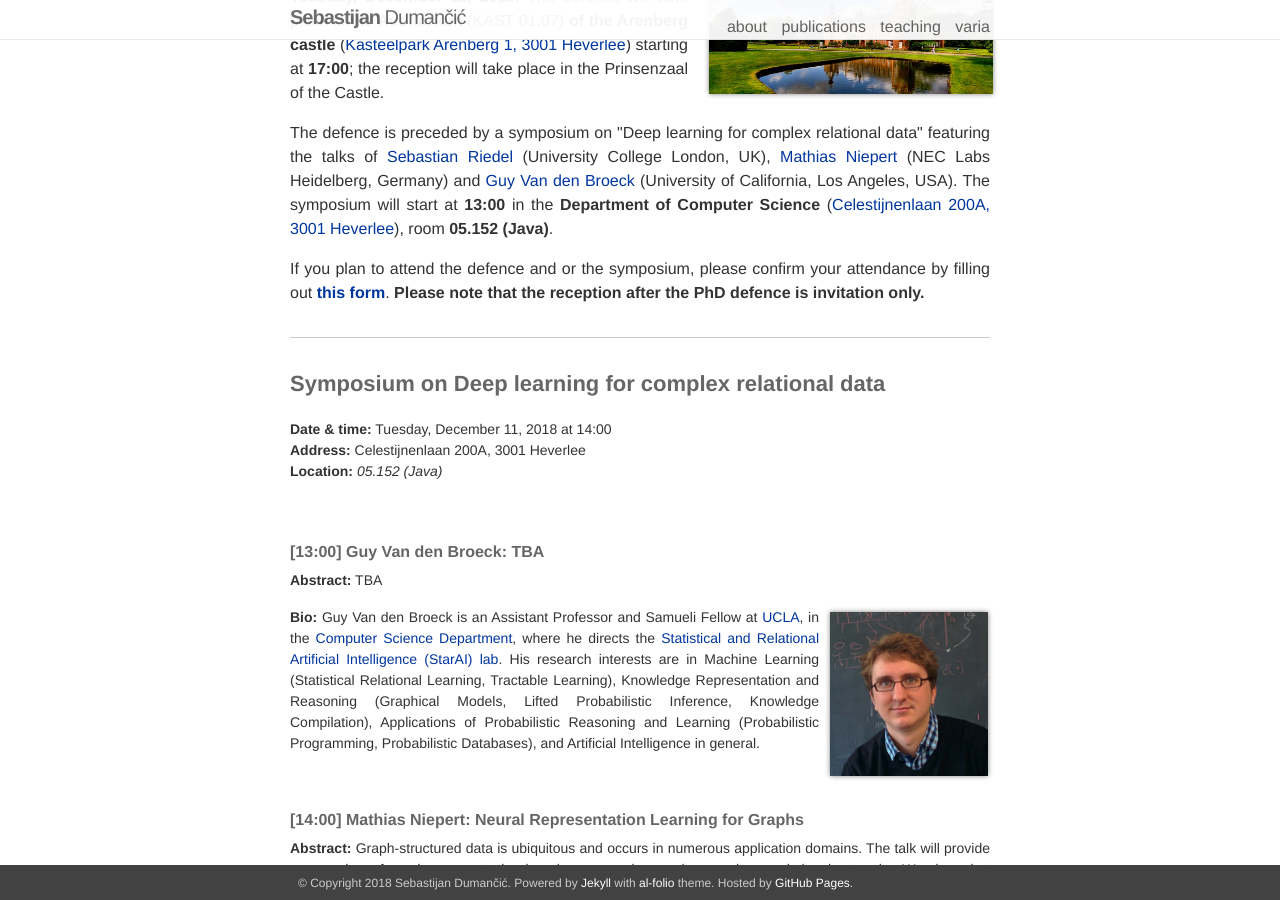
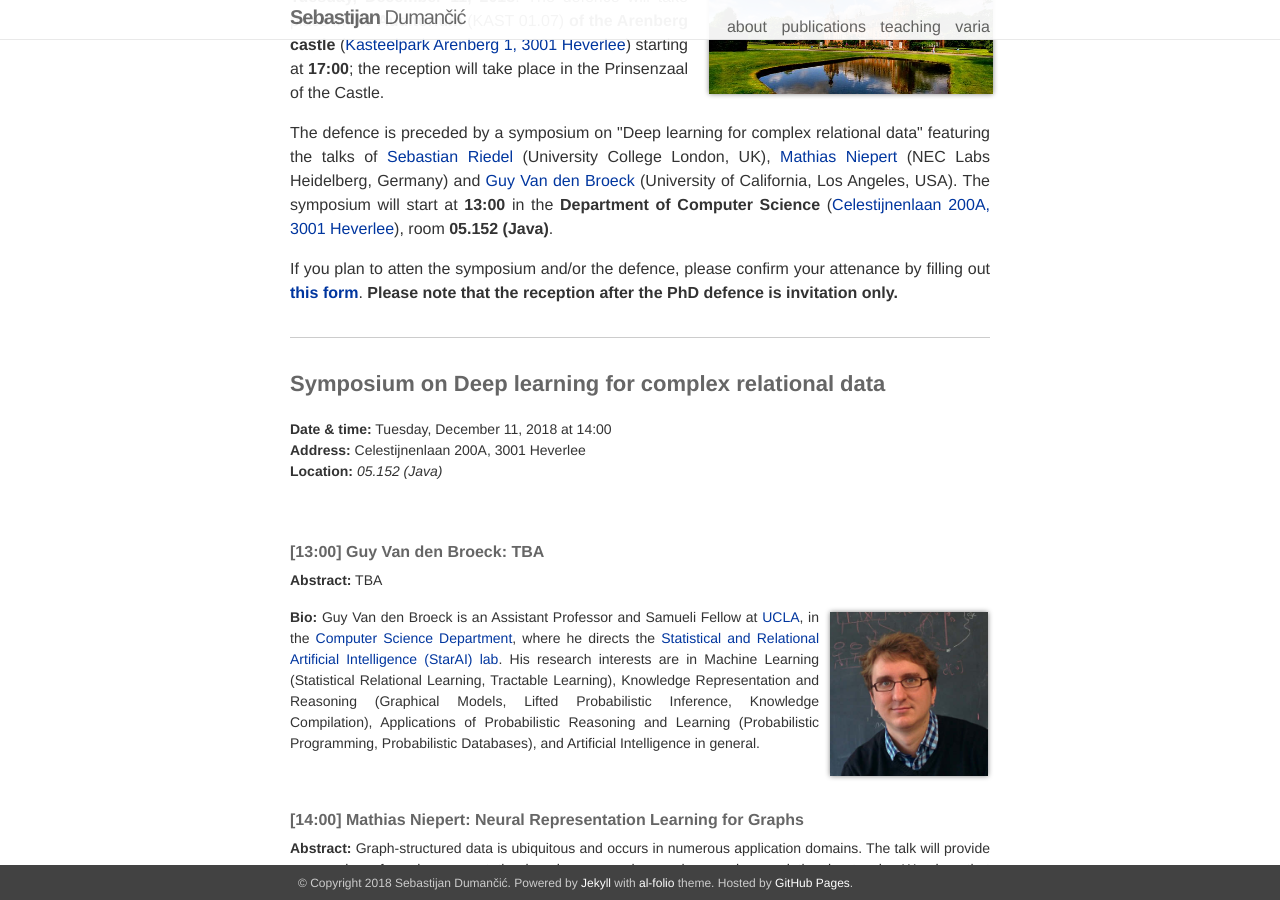
Before and after one commit to duyguislakoglu/duyguislakoglu.github.io, a Jekyll site: the page built from _pages/phd_defence.html, in a window 1280 px wide and 900 px high, scrolled down 319 px. Built offline with Jekyll 4.4.1, drawn with Linux system fonts in a browser that asks for light colours; nearby versions of some CDN libraries; some of the changed lines change nothing that is shown.

Commit message:
new form

```diff
--- a/_pages/phd_defence.html
+++ b/_pages/phd_defence.html
@@ -27,7 +27,9 @@
 </p>
 
 <p align="justify">
-If you plan to attend the defence and or the symposium, please confirm your attendance by filling out <a href="https://doodle.com/poll/aqig2gvpmzprb9at"><strong>this form</strong></a>. <strong>Please note that the reception after the PhD defence is invitation only.</strong>
+<!--If you plan to attend the defence and or the symposium, please confirm your attendance by filling out <a href="https://doodle.com/poll/aqig2gvpmzprb9at"><strong>this form</strong></a>. -->
+If you plan to atten the symposium and/or the defence, please confirm your attenance by filling out <a href="https://doodle.com/poll/g87pf4cityvxxtpp"><strong>this form</strong></a>.
+<strong>Please note that the reception after the PhD defence is invitation only.</strong>
 </p>
 
 <hr>
```
